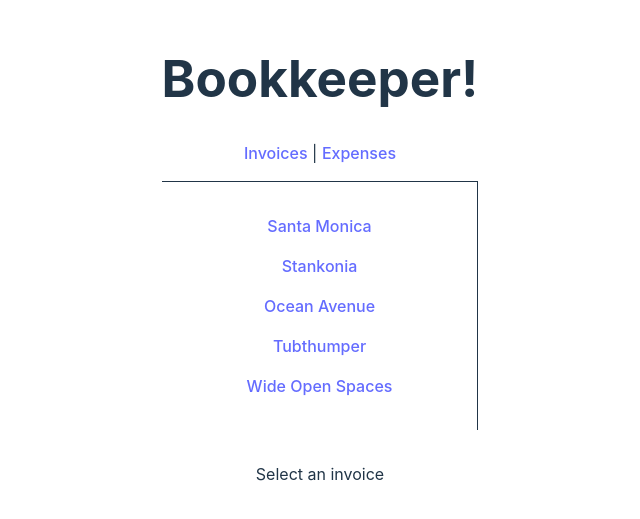
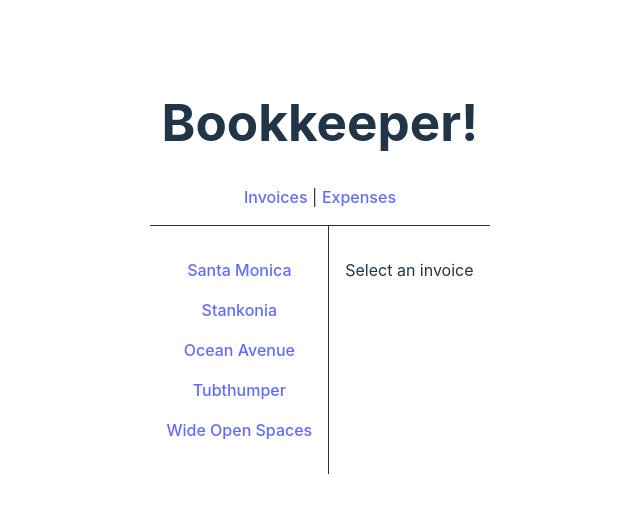
Before and after one commit to abuabdirohman4/react-router, a React (Vite) app in the folder router-6.3/: page /invoices in a window 1280 px wide. Shown: the part 133-652 px from the top of the page, without its empty margins (320-960 px from the left). Built offline with nearby package versions, Linux system fonts and the light colour scheme.

Commit message:
6.3 Active Links

```diff
--- a/router-6.3/src/routes/invoices.jsx
+++ b/router-6.3/src/routes/invoices.jsx
@@ -1,19 +1,27 @@
-import { Link, Outlet } from "react-router-dom";
+import { NavLink, Outlet } from "react-router-dom";
 import { getInvoices } from "../data";
 
 export default function Invoices() {
   let invoices = getInvoices();
+
   return (
-    <div style={{ padding: "flex" }}>
+    <div style={{ display: "flex" }}>
       <nav style={{ borderRight: "solid 1px", padding: "1rem" }}>
         {invoices.map((invoices) => (
-          <Link
-            style={{ display: "block", margin: "1rem 0" }}
+          <NavLink
+            style={({ isActive }) => {
+              console.log(isActive);
+              return {
+                display: "block",
+                margin: "1rem 0",
+                color: isActive ? "red" : "",
+              };
+            }}
             key={invoices.number}
             to={`/invoices/${invoices.number}`}
           >
             {invoices.name}
-          </Link>
+          </NavLink>
         ))}
       </nav>
       <Outlet />
```
